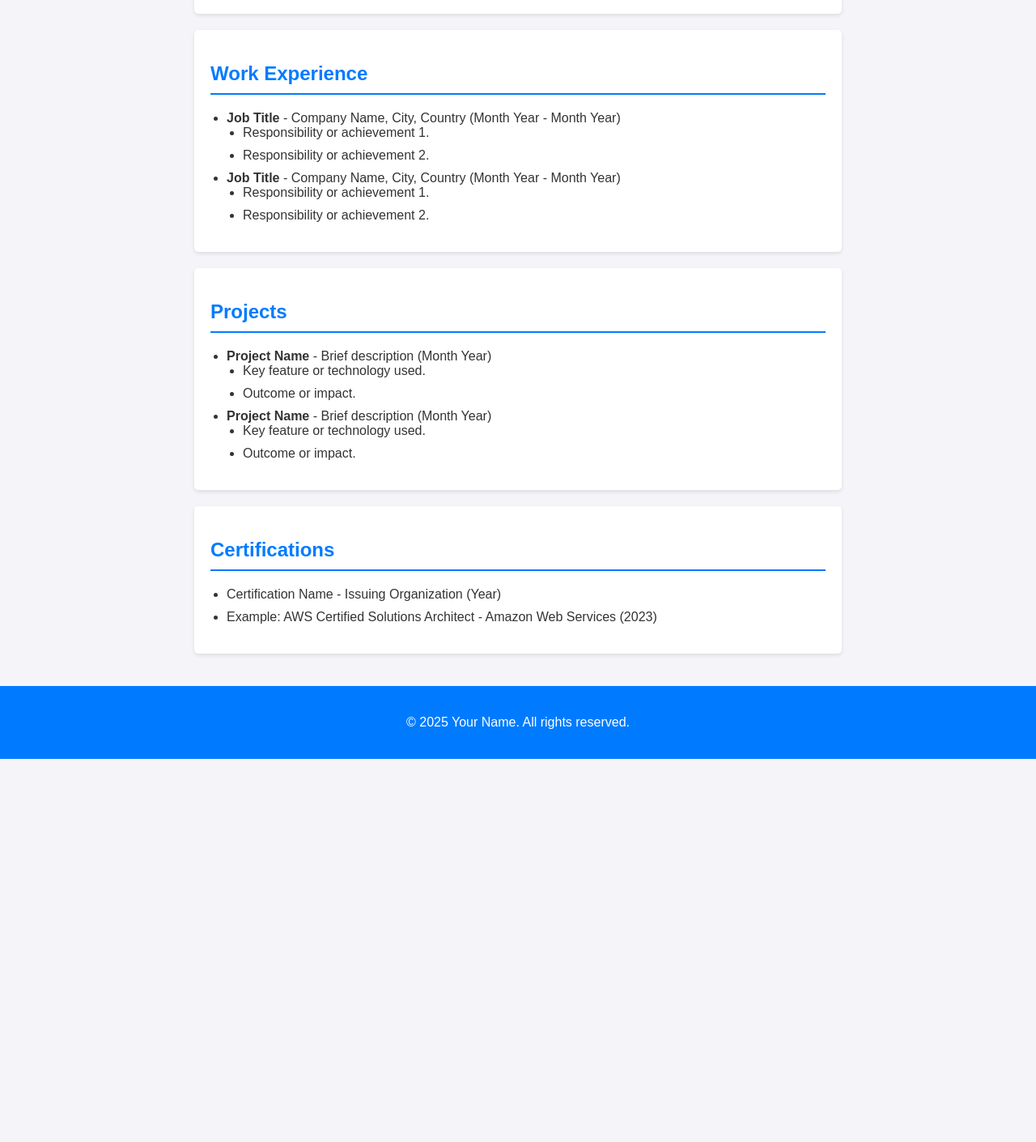
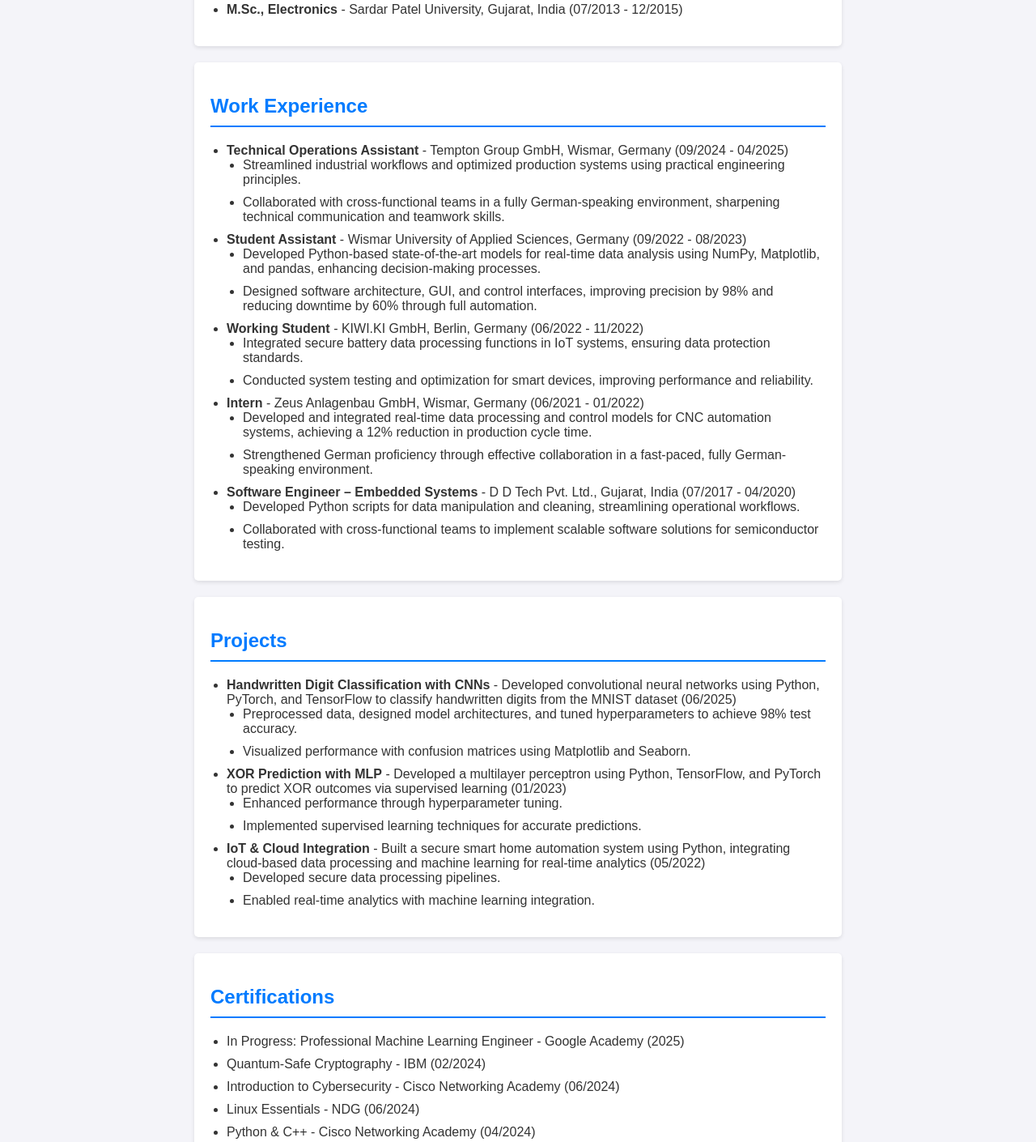
Before and after one commit to chiragpatel1229/chiragpatel1229.github.io, a plain HTML site: page index.html in a window 1280 px wide. Shown: the part 428-1838 px from the top of the page at 81% size. Before the commit the page ends 1365 px from the top, so only its background shows below. Drawn offline with Linux system fonts and the light colour scheme.

Commit message:
Update index.html

```diff
--- a/index.html
+++ b/index.html
@@ -3,7 +3,7 @@
 <head>
   <meta charset="UTF-8">
   <meta name="viewport" content="width=device-width, initial-scale=1.0">
-  <title>Your Name - Personal Website</title>
+  <title>Chirag Patel - Personal Website</title>
   <style>
     body {
       font-family: Arial, sans-serif;
@@ -83,36 +83,57 @@
 </head>
 <body>
   <header>
-    <h1>Your Name</h1>
-    <p>A brief introduction about yourself (e.g., Software Engineer | Data Scientist | Student).</p>
+    <h1>Chirag Patel</h1>
+    <p>Experienced IT professional specializing in Data Science, AI, and quantum/post-quantum cryptography. Skilled in machine learning, MLOps, and secure digital transformation.</p>
   </header>
   <div class="container">
     <div class="links">
-      <a href="https://www.linkedin.com/in/your-linkedin-profile" target="_blank">LinkedIn</a>
-      <a href="https://github.com/your-github-username" target="_blank">GitHub</a>
+      <a href="https://www.linkedin.com/in/chirag-patel" target="_blank">LinkedIn</a>
+      <a href="https://github.com/chiragpatel1229" target="_blank">GitHub</a>
     </div>
     <section id="education">
       <h2>Education</h2>
       <ul>
-        <li><strong>Degree, Major</strong> - University Name, City, Country (Year - Year)</li>
-        <li>Example: B.S. Computer Science - XYZ University, New York, USA (2018 - 2022)</li>
+        <li><strong>M.Eng., Information Technology & Electrical Engineering</strong> - Hochschule Wismar, Germany (10/2020 - 05/2024)</li>
+        <li><strong>M.Sc., Electronics</strong> - Sardar Patel University, Gujarat, India (07/2013 - 12/2015)</li>
       </ul>
     </section>
     <section id="experience">
       <h2>Work Experience</h2>
       <ul>
         <li>
-          <strong>Job Title</strong> - Company Name, City, Country (Month Year - Month Year)
+          <strong>Technical Operations Assistant</strong> - Tempton Group GmbH, Wismar, Germany (09/2024 - 04/2025)
           <ul>
-            <li>Responsibility or achievement 1.</li>
-            <li>Responsibility or achievement 2.</li>
+            <li>Streamlined industrial workflows and optimized production systems using practical engineering principles.</li>
+            <li>Collaborated with cross-functional teams in a fully German-speaking environment, sharpening technical communication and teamwork skills.</li>
           </ul>
         </li>
         <li>
-          <strong>Job Title</strong> - Company Name, City, Country (Month Year - Month Year)
+          <strong>Student Assistant</strong> - Wismar University of Applied Sciences, Germany (09/2022 - 08/2023)
           <ul>
-            <li>Responsibility or achievement 1.</li>
-            <li>Responsibility or achievement 2.</li>
+            <li>Developed Python-based state-of-the-art models for real-time data analysis using NumPy, Matplotlib, and pandas, enhancing decision-making processes.</li>
+            <li>Designed software architecture, GUI, and control interfaces, improving precision by 98% and reducing downtime by 60% through full automation.</li>
+          </ul>
+        </li>
+        <li>
+          <strong>Working Student</strong> - KIWI.KI GmbH, Berlin, Germany (06/2022 - 11/2022)
+          <ul>
+            <li>Integrated secure battery data processing functions in IoT systems, ensuring data protection standards.</li>
+            <li>Conducted system testing and optimization for smart devices, improving performance and reliability.</li>
+          </ul>
+        </li>
+        <li>
+          <strong>Intern</strong> - Zeus Anlagenbau GmbH, Wismar, Germany (06/2021 - 01/2022)
+          <ul>
+            <li>Developed and integrated real-time data processing and control models for CNC automation systems, achieving a 12% reduction in production cycle time.</li>
+            <li>Strengthened German proficiency through effective collaboration in a fast-paced, fully German-speaking environment.</li>
+          </ul>
+        </li>
+        <li>
+          <strong>Software Engineer – Embedded Systems</strong> - D D Tech Pvt. Ltd., Gujarat, India (07/2017 - 04/2020)
+          <ul>
+            <li>Developed Python scripts for data manipulation and cleaning, streamlining operational workflows.</li>
+            <li>Collaborated with cross-functional teams to implement scalable software solutions for semiconductor testing.</li>
           </ul>
         </li>
       </ul>
@@ -121,17 +142,24 @@
       <h2>Projects</h2>
       <ul>
         <li>
-          <strong>Project Name</strong> - Brief description (Month Year)
+          <strong>Handwritten Digit Classification with CNNs</strong> - Developed convolutional neural networks using Python, PyTorch, and TensorFlow to classify handwritten digits from the MNIST dataset (06/2025)
           <ul>
-            <li>Key feature or technology used.</li>
-            <li>Outcome or impact.</li>
+            <li>Preprocessed data, designed model architectures, and tuned hyperparameters to achieve 98% test accuracy.</li>
+            <li>Visualized performance with confusion matrices using Matplotlib and Seaborn.</li>
           </ul>
         </li>
         <li>
-          <strong>Project Name</strong> - Brief description (Month Year)
+          <strong>XOR Prediction with MLP</strong> - Developed a multilayer perceptron using Python, TensorFlow, and PyTorch to predict XOR outcomes via supervised learning (01/2023)
           <ul>
-            <li>Key feature or technology used.</li>
-            <li>Outcome or impact.</li>
+            <li>Enhanced performance through hyperparameter tuning.</li>
+            <li>Implemented supervised learning techniques for accurate predictions.</li>
+          </ul>
+        </li>
+        <li>
+          <strong>IoT & Cloud Integration</strong> - Built a secure smart home automation system using Python, integrating cloud-based data processing and machine learning for real-time analytics (05/2022)
+          <ul>
+            <li>Developed secure data processing pipelines.</li>
+            <li>Enabled real-time analytics with machine learning integration.</li>
           </ul>
         </li>
       </ul>
@@ -139,13 +167,17 @@
     <section id="certifications">
       <h2>Certifications</h2>
       <ul>
-        <li>Certification Name - Issuing Organization (Year)</li>
-        <li>Example: AWS Certified Solutions Architect - Amazon Web Services (2023)</li>
+        <li>In Progress: Professional Machine Learning Engineer - Google Academy (2025)</li>
+        <li>Quantum-Safe Cryptography - IBM (02/2024)</li>
+        <li>Introduction to Cybersecurity - Cisco Networking Academy (06/2024)</li>
+        <li>Linux Essentials - NDG (06/2024)</li>
+        <li>Python & C++ - Cisco Networking Academy (04/2024)</li>
+        <li>IoT Fundamentals - Cisco Networking Academy (12/2020)</li>
       </ul>
     </section>
   </div>
   <footer>
-    <p>&copy; 2025 Your Name. All rights reserved.</p>
+    <p>© 2025 Chirag Patel. All rights reserved.</p>
   </footer>
 </body>
 </html>
```
